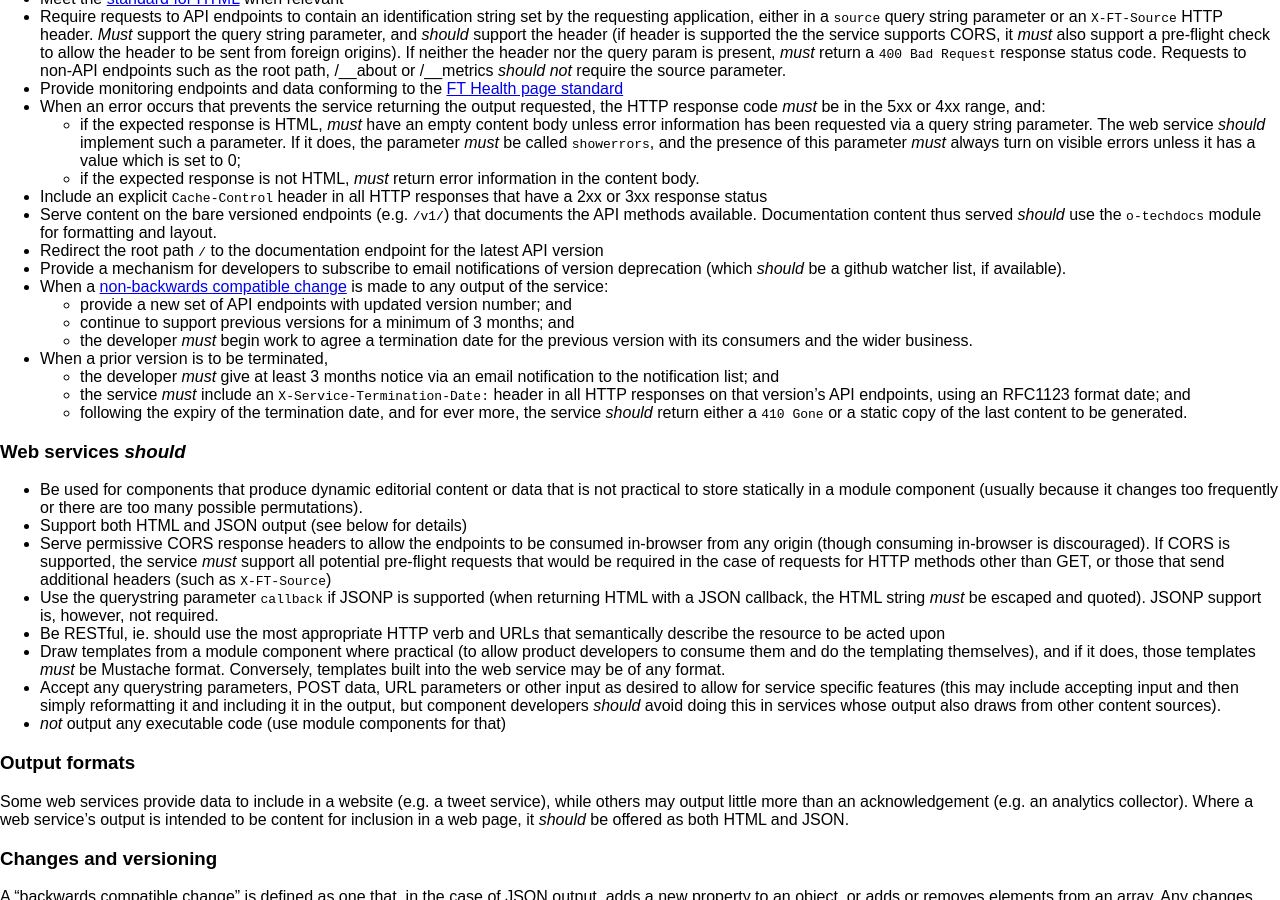
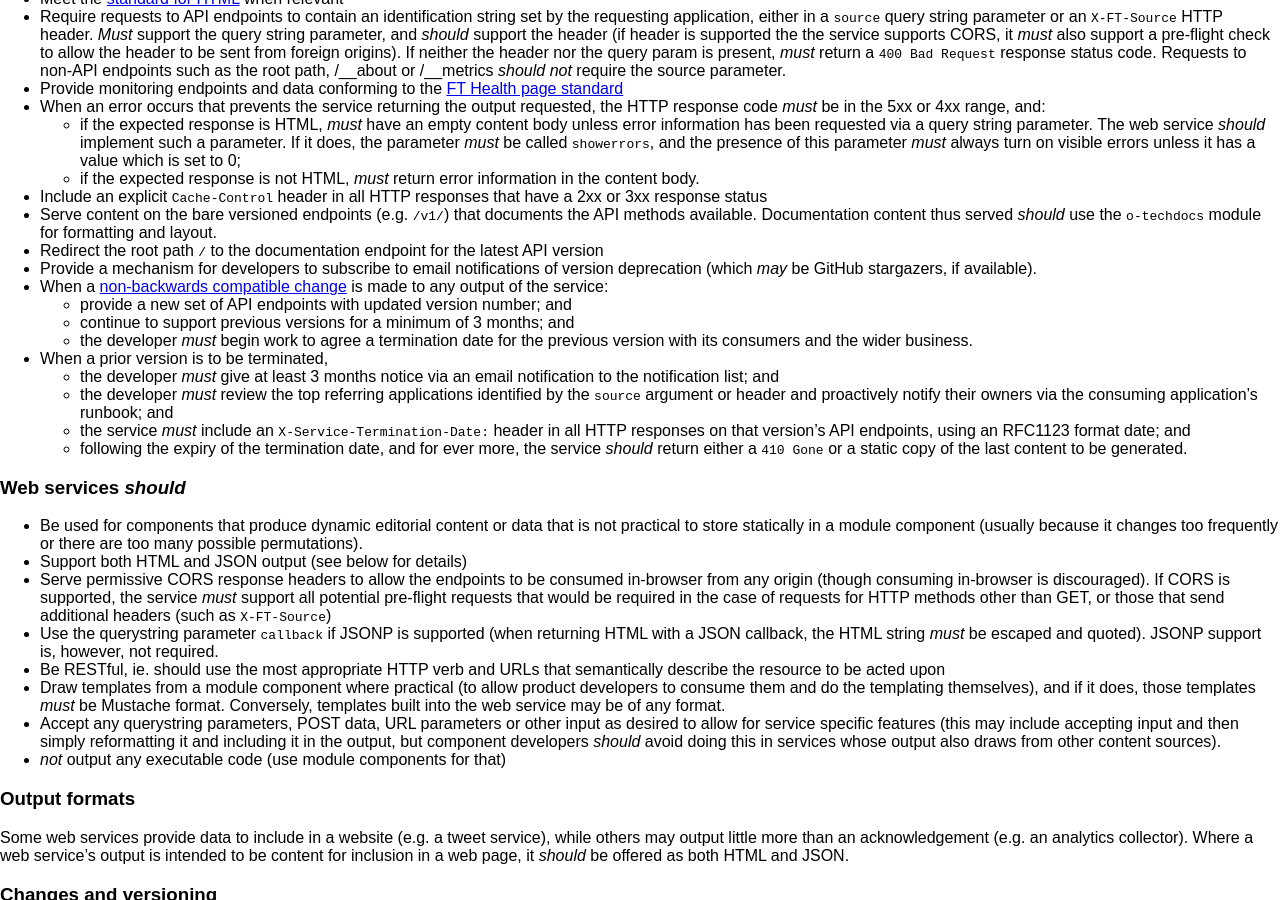
Before and after one commit to Financial-Times/ft-origami, a Jekyll site: the page built from docs/component-spec/web-services.md, in a window 1280 px wide and 900 px high, scrolled down 1052 px. Built offline with Jekyll 4.4.1, drawn with Linux system fonts in a browser that asks for light colours; comment, search, counter and statistics services are not loaded; a style sheet for code colours, icons or effects is not loaded.

Commit message:
Provide more robust deprecation process for API versions of web services

```diff
--- a/docs/component-spec/web-services.md
+++ b/docs/component-spec/web-services.md
@@ -45,13 +45,14 @@ Web services *must* expose an HTTP endpoint on the hostname `{componentname}.web
 * Include an explicit `Cache-Control` header in all HTTP responses that have a 2xx or 3xx response status
 * Serve content on the bare versioned endpoints (e.g. `/v1/`) that documents the API methods available.  Documentation content thus served *should* use the `o-techdocs` module for formatting and layout.
 * Redirect the root path `/` to the documentation endpoint for the latest API version
-* Provide a mechanism for developers to subscribe to email notifications of version deprecation (which *should* be a github watcher list, if available).
+* Provide a mechanism for developers to subscribe to email notifications of version deprecation (which *may* be GitHub stargazers, if available).
 * When a [non-backwards compatible change](#changes-and-versioning) is made to any output of the service:
 	* provide a new set of API endpoints with updated version number; and
 	* continue to support previous versions for a minimum of 3 months; and
 	* the developer *must* begin work to agree a termination date for the previous version with its consumers and the wider business.
 * When a prior version is to be terminated,
 	* the developer *must* give at least 3 months notice via an email notification to the notification list; and
+	* the developer *must* review the top referring applications identified by the `source` argument or header and proactively notify their owners via the consuming application's runbook; and
 	* the service *must* include an `X-Service-Termination-Date:` header in all HTTP responses on that version's API endpoints, using an RFC1123 format date; and
 	* following the expiry of the termination date, and for ever more, the service *should* return either a `410 Gone` or a static copy of the last content to be generated.
 
```
Also changed, not shown: docs/developer-guide/web-services.md (+2 -0 lines).
